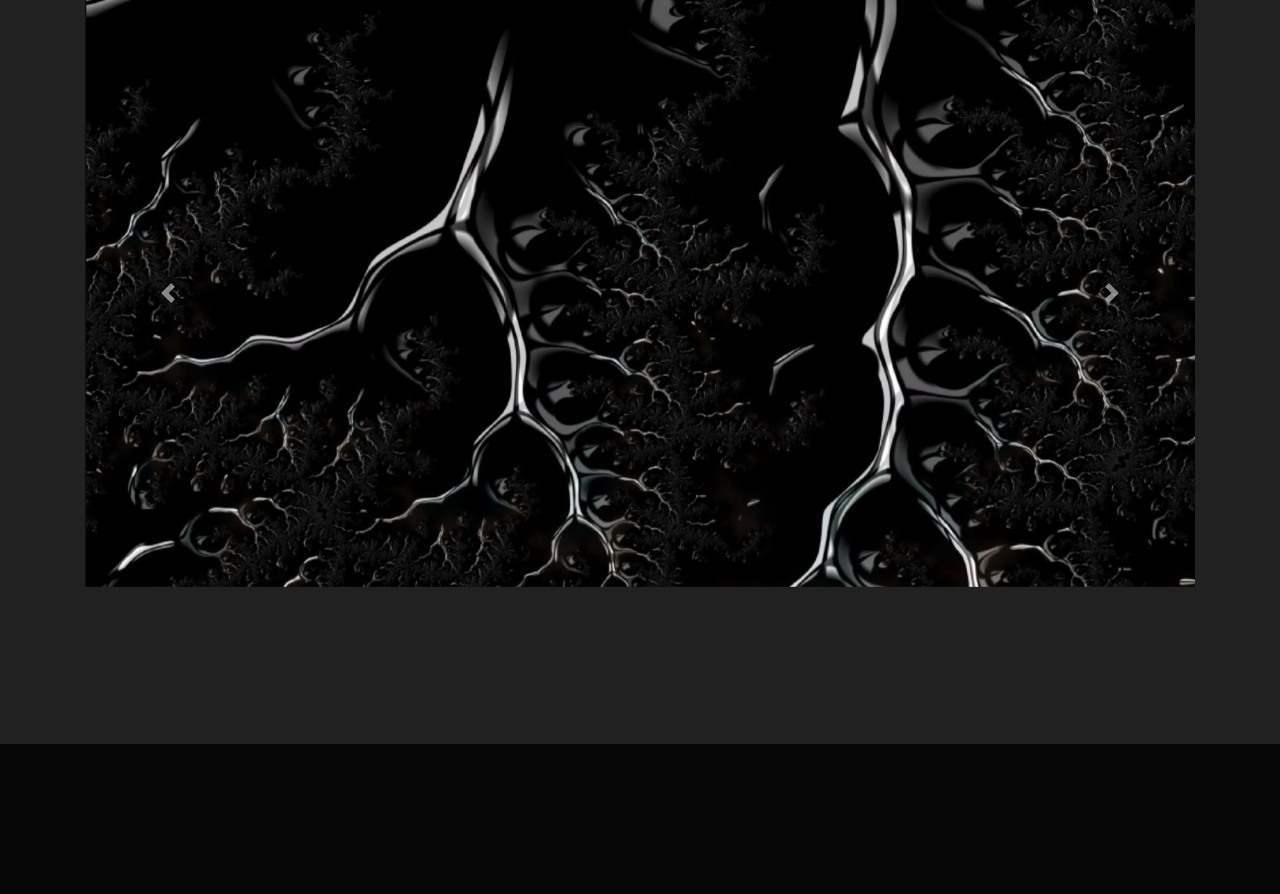
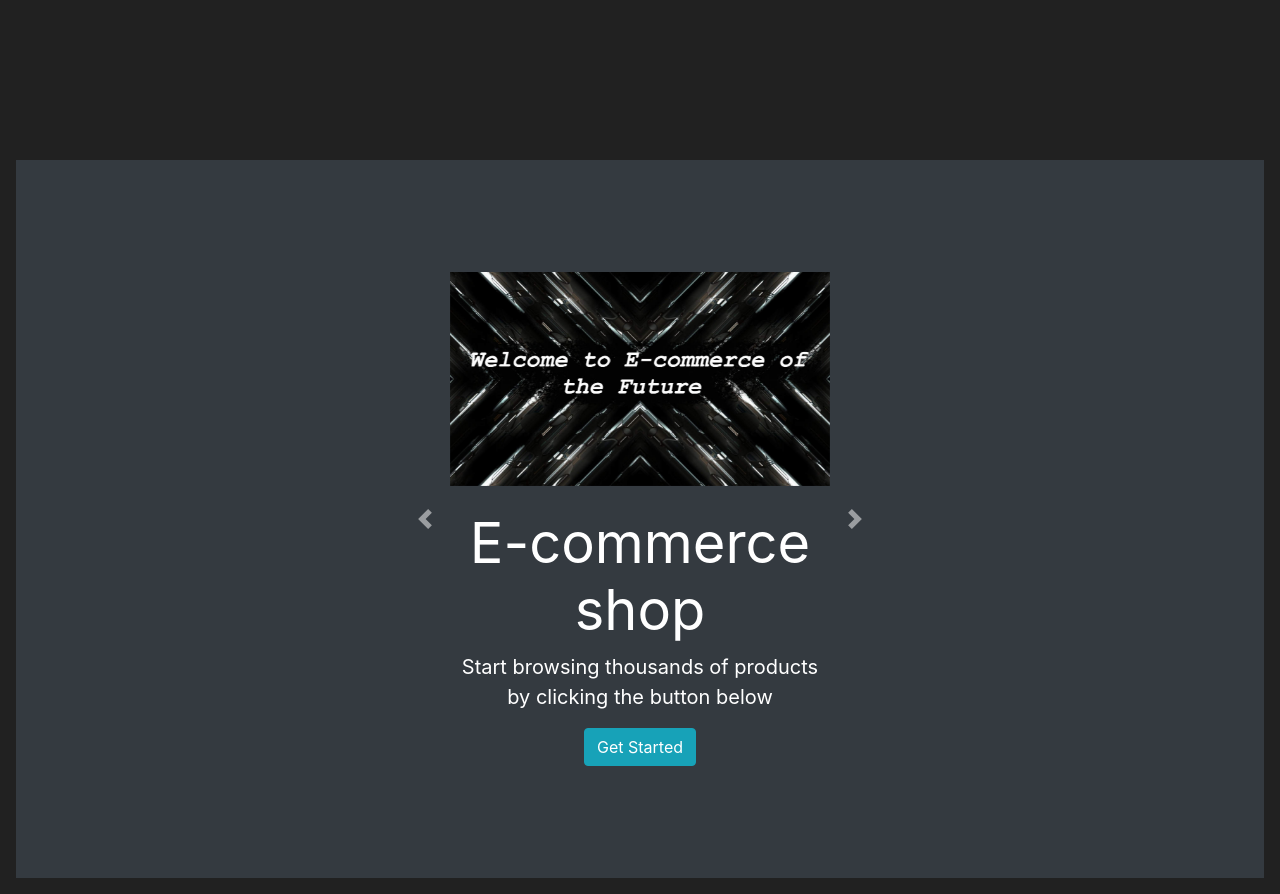
Before and after one commit to Amida-Maru/LearningFlask, a Flask app: page / in a window 1280 px wide. Shown: the part 56-950 px from the top of the page. Before the commit the page ends 800 px from the top, so only its background shows below. Run offline with Flask 2, Linux system fonts and the light colour scheme; some libraries are stand-ins or nearby versions.

Commit message:
Updated Home Page + completed Login Page and Registration Page

```diff
--- a/backend/__init__.py
+++ b/backend/__init__.py
@@ -1,7 +1,7 @@
 from flask import Flask
 from flask_sqlalchemy import SQLAlchemy
-from flask import render_template
 from flask_bcrypt import Bcrypt
+from flask_login import LoginManager
 
 
 # location of the template folder and the static path for images
@@ -11,4 +11,5 @@ app.config['SECRET_KEY'] = 'dcb9e4c5437c6fe45a21a96bba02e3550971477f924a32d984e3
 app.config['SQLALCHEMY_TRACK_MODIFICATIONS'] = False
 db = SQLAlchemy(app)
 bcrypt = Bcrypt(app)
+login_manager = LoginManager(app)
 from backend import routes
--- a/backend/routes.py
+++ b/backend/routes.py
@@ -8,6 +8,8 @@ from backend import db
 from flask import redirect
 from flask import url_for
 from flask import flash #This is needed to display error msgs to the end-users
+from flask_login import login_user
+from flask_login import logout_user
 
 
 @app.route("/home")
@@ -54,4 +56,19 @@ def register_page():
 @app.route("/login", methods=['GET', 'POST'])
 def login_page():
     form = LoginForm()
+    if form.validate_on_submit():
+        attempted_user = User.query.filter_by(username=form.username.data).first()
+        if attempted_user and attempted_user.check_password_login(attempted_password=form.password.data):
+            login_user(attempted_user)
+            flash(f"You are logged in as: {attempted_user.username}", category="success")
+            return redirect(url_for("shop_page"))
+        else:
+            flash('The entered credentials seem incorrect, please try again', category="danger")
     return render_template('login.html', form=form)
+
+
+@app.route("/logout")
+def logout_page():
+    logout_user()
+    flash("You have been logged out!", category='info')
+    return redirect(url_for("home_page"))
--- a/backend/templates/home.html
+++ b/backend/templates/home.html
@@ -5,17 +5,23 @@
 
 {% block content %}
 
-<div class="container-md">
+<br>
+<br>
+<br>
+<br>
+<br>
+<br>
+<div class="position-relative overflow-hidden p-3 p-md-12 m-md-3  text-center bg-dark" style="color:white">
+  <div class="col-md-5 p-lg-5 mx-auto my-5">
+<div class="container-md ">
   <div id="carouselExampleControls" class="carousel slide"  data-ride="carousel">
     <div class="carousel-inner">
       <div class="carousel-item active ">
-        <img class="d-block w-100 img-fluid" src="images/home3.jpg" alt="1">
+        <img class="d-block w-100 img-fluid" src="images/homev2.jpg" alt="1">
       </div>
       <div class="carousel-item ">
-        <img class="d-block w-100 img-fluid" src="images/home1.jpg" alt="2">
+        <img class="d-block w-100 img-fluid" src="images/homev3.jpg" alt="2">
       </div>
-      <div class="carousel-item ">
-        <img class="d-block w-100 img-fluid" src="images/home2.jpg" alt="3">
       </div>
     </div>
     <a class="carousel-control-prev" href="#carouselExampleControls" role="button" data-slide="prev">
@@ -26,6 +32,24 @@
       <span class="carousel-control-next-icon" aria-hidden="true"></span>
       <span class="sr-only">Next</span>
     </a>
+  <br>
+    <h1 class="display-4 font-weight-normal"> E-commerce shop</h1>
+    <p class="lead font-weight-normal">Start browsing thousands of products by clicking the button below</p>
+    <a class="btn btn-info" href="{{ url_for('shop_page')}}"> Get Started</a>
+   </div>
+</div>
+
+
+
+
+
+
+
+
   </div>
+  <div class="product-device box-shadow d-none d-md-block"></div>
+  <div class="product-device product-device-2 bo-shadow d-none d-md-block"></div>
+
+
 </div>
 {% endblock %}
--- a/backend/templates/template_inheritance.html
+++ b/backend/templates/template_inheritance.html
@@ -31,7 +31,16 @@
                     <a class="nav-link" href="{{ url_for('shop_page') }}">Shop</a>
                 </li>
             </ul>
-            <!-- menu on the right -->
+            {% if current_user.is_authenticated %}
+                 <ul class="navbar-nav">
+                    <li class="nav-item">
+                        <a class="nav-link" >Welcome {{ current_user.username }} </a>
+                    </li>
+                     <li class="nav-item">
+                        <a class="nav-link" href="{{ url_for('logout_page') }}">Logout</a>
+                    </li>
+                </ul>
+            {% else %}
                 <ul class="navbar-nav">
                     <li class="nav-item">
                         <a class="nav-link" href="{{ url_for('login_page') }}">Login</a>
@@ -43,6 +52,9 @@
                         <a class="nav-link" href="{{ url_for('account_page') }}">Account</a>
                     </li>
                 </ul>
+            {% endif %}
+            <!-- menu on the right -->
+
         </div>
     </nav>
 </div>
--- a/requirements_for_virtualenv.txt
+++ b/requirements_for_virtualenv.txt
@@ -7,7 +7,7 @@ cffi==1.11.5
 click==6.7
 Flask==1.0
 Flask-Bcrypt==0.7.1
-Flask-Login==0.4.1
+Flask-Login==0.5.0
 Flask-Mail==0.9.1
 Flask-SQLAlchemy==2.3.2
 Flask-WTF==0.14.2
```
Also changed, not shown: backend/db_modeles.py (+13 -2 lines), backend/images/homev2.jpg (added), backend/images/homev3.jpg (added). Lines whose indentation alone changed are shown as unchanged.
